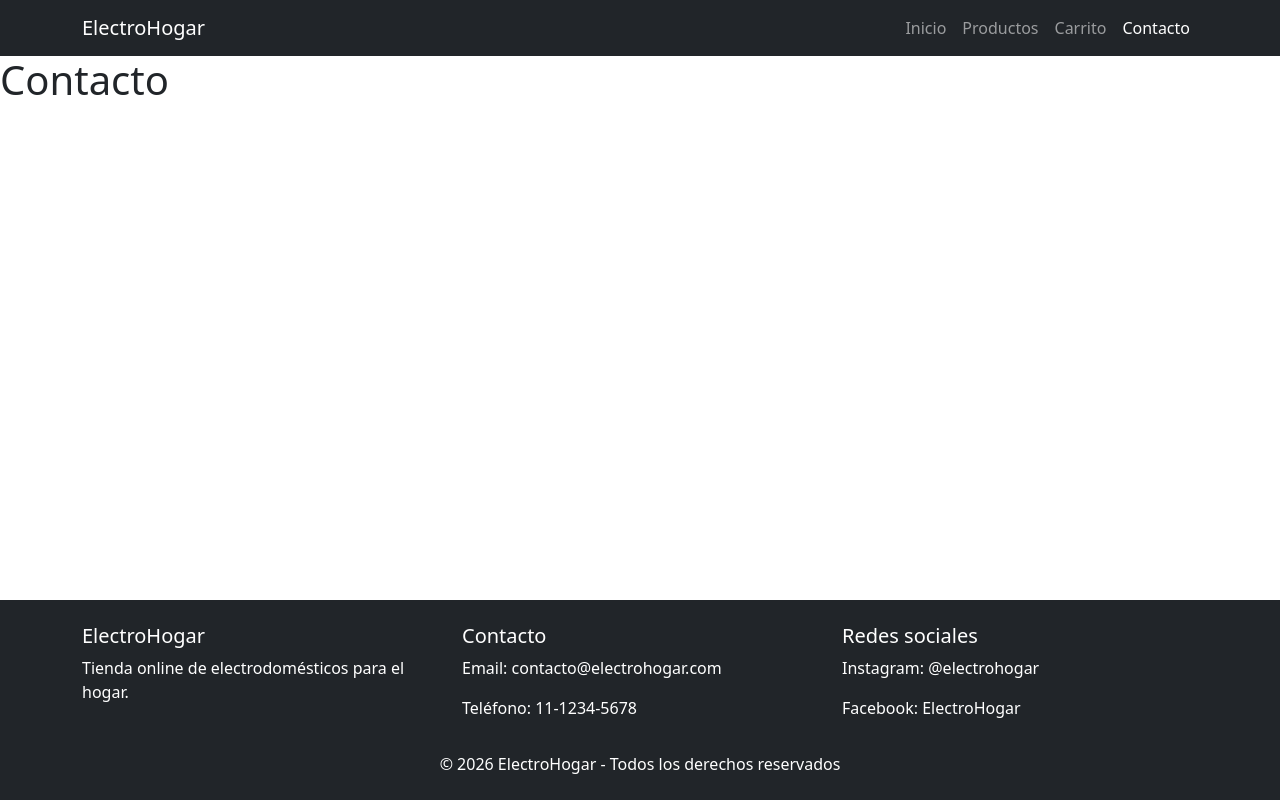
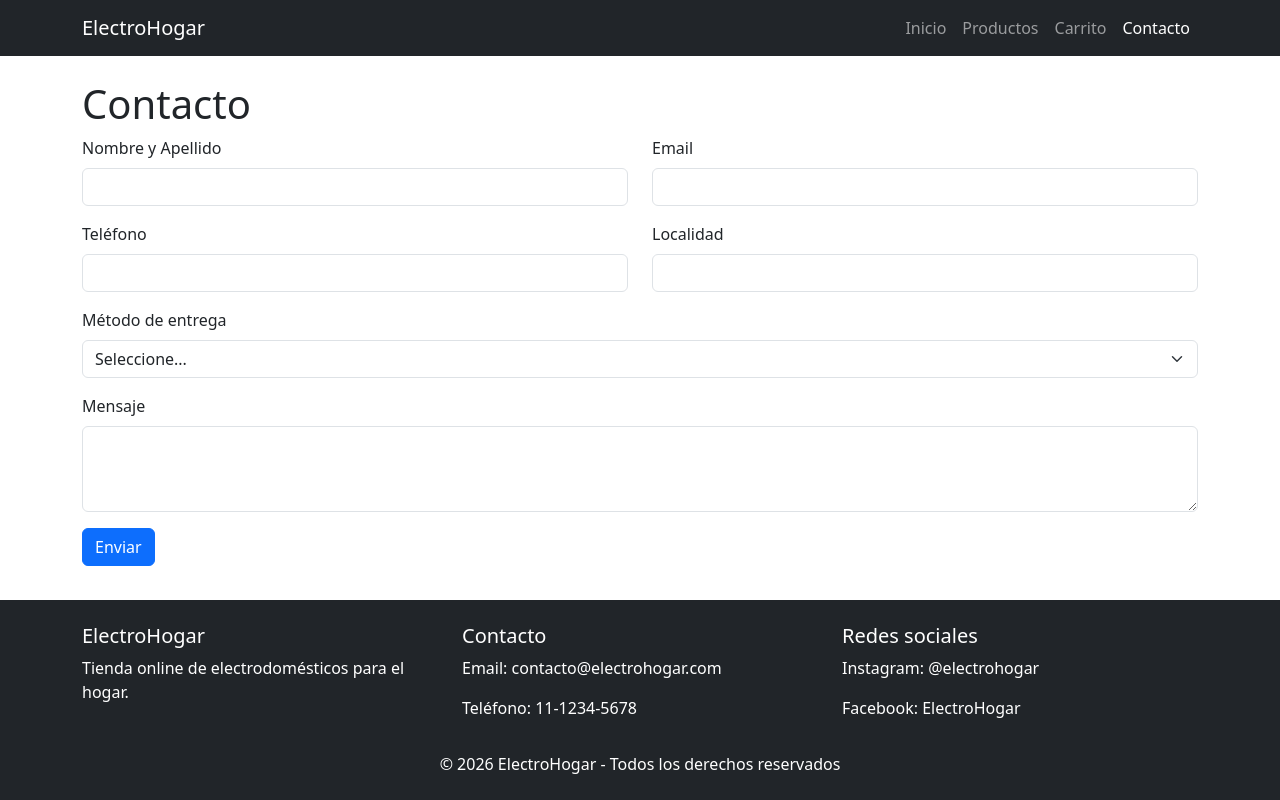
Before and after one commit to OsvaldoGalan7/frontend-tp, a React (Vite) app: page /contacto in a window 1280 px wide. Built offline with nearby package versions, Linux system fonts and the light colour scheme.

Commit message:
Agrego formulario de contacto con validaciones

```diff
--- a/src/pages/Contacto/Contacto.jsx
+++ b/src/pages/Contacto/Contacto.jsx
@@ -1,5 +1,144 @@
+import { useState } from "react";
+import { Container, Form, Button, Alert, Row, Col } from "react-bootstrap";
+
 function Contacto() {
-  return <h1>Contacto</h1>;
+  const [datos, setDatos] = useState({
+    nombre: "",
+    email: "",
+    telefono: "",
+    localidad: "",
+    entrega: "",
+    mensaje: "",
+  });
+
+  const [error, setError] = useState("");
+  const [enviado, setEnviado] = useState(false);
+
+  const handleChange = (e) => {
+    setDatos({
+      ...datos,
+      [e.target.name]: e.target.value,
+    });
+  };
+
+  const handleSubmit = (e) => {
+    e.preventDefault();
+
+    // Validaciones simples
+    if (!datos.nombre || !datos.email || !datos.telefono || !datos.localidad) {
+      setError("Por favor, complete todos los campos obligatorios.");
+      return;
+    }
+
+    // Validación de email
+    const regexEmail = /\S+@\S+\.\S+/;
+    if (!regexEmail.test(datos.email)) {
+      setError("Ingrese un email válido.");
+      return;
+    }
+
+    setError("");
+    setEnviado(true);
+  };
+
+  return (
+    <Container className="mt-4">
+      <h1>Contacto</h1>
+
+      {error && <Alert variant="danger">{error}</Alert>}
+      {enviado && (
+        <Alert variant="success">
+          ¡Gracias por tu mensaje! Nos pondremos en contacto pronto.
+        </Alert>
+      )}
+
+      <Form onSubmit={handleSubmit}>
+        <Row>
+          <Col md={6}>
+            <Form.Group className="mb-3">
+              <Form.Label>Nombre y Apellido</Form.Label>
+              <Form.Control
+                type="text"
+                name="nombre"
+                value={datos.nombre}
+                onChange={handleChange}
+                required
+              />
+            </Form.Group>
+          </Col>
+
+          <Col md={6}>
+            <Form.Group className="mb-3">
+              <Form.Label>Email</Form.Label>
+              <Form.Control
+                type="email"
+                name="email"
+                value={datos.email}
+                onChange={handleChange}
+                required
+              />
+            </Form.Group>
+          </Col>
+        </Row>
+
+        <Row>
+          <Col md={6}>
+            <Form.Group className="mb-3">
+              <Form.Label>Teléfono</Form.Label>
+              <Form.Control
+                type="text"
+                name="telefono"
+                value={datos.telefono}
+                onChange={handleChange}
+                required
+              />
+            </Form.Group>
+          </Col>
+
+          <Col md={6}>
+            <Form.Group className="mb-3">
+              <Form.Label>Localidad</Form.Label>
+              <Form.Control
+                type="text"
+                name="localidad"
+                value={datos.localidad}
+                onChange={handleChange}
+                required
+              />
+            </Form.Group>
+          </Col>
+        </Row>
+
+        <Form.Group className="mb-3">
+          <Form.Label>Método de entrega</Form.Label>
+          <Form.Select
+            name="entrega"
+            value={datos.entrega}
+            onChange={handleChange}
+          >
+            <option value="">Seleccione...</option>
+            <option value="retiro">Retiro en tienda</option>
+            <option value="envio">Envío a domicilio</option>
+          </Form.Select>
+        </Form.Group>
+
+        <Form.Group className="mb-3">
+          <Form.Label>Mensaje</Form.Label>
+          <Form.Control
+            as="textarea"
+            rows={3}
+            name="mensaje"
+            value={datos.mensaje}
+            onChange={handleChange}
+          />
+        </Form.Group>
+
+        <Button type="submit" variant="primary">
+          Enviar
+        </Button>
+      </Form>
+    </Container>
+  );
 }
 
 export default Contacto;
```
